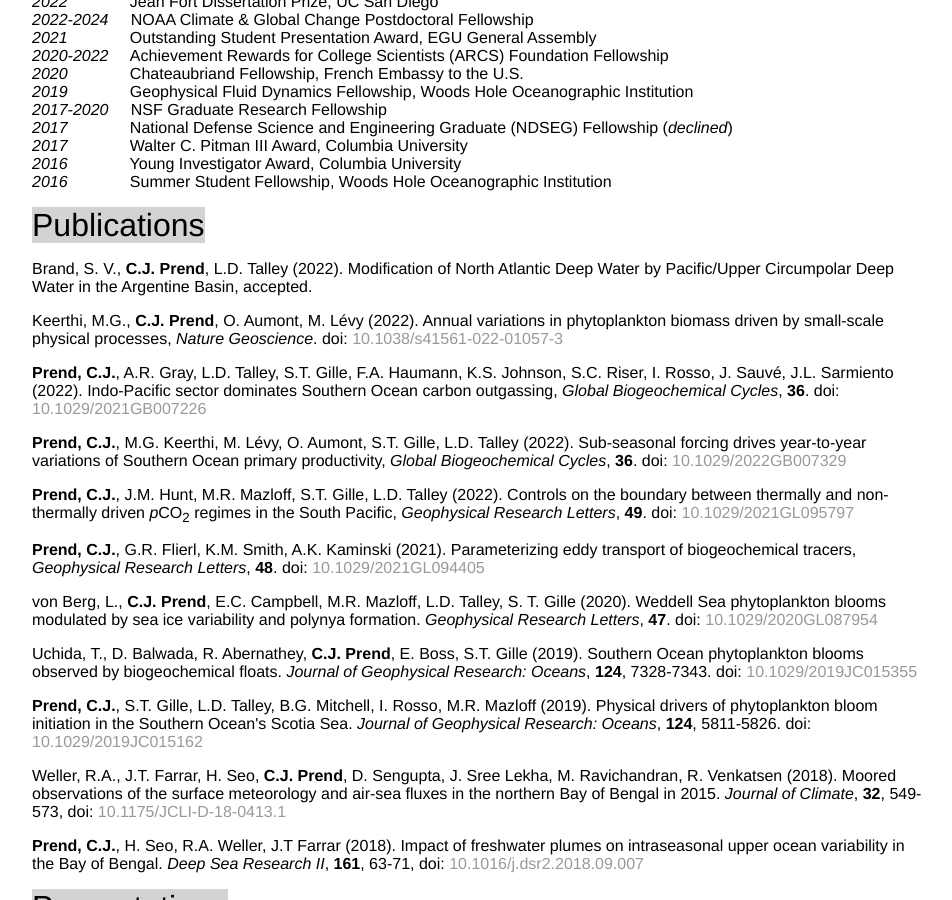
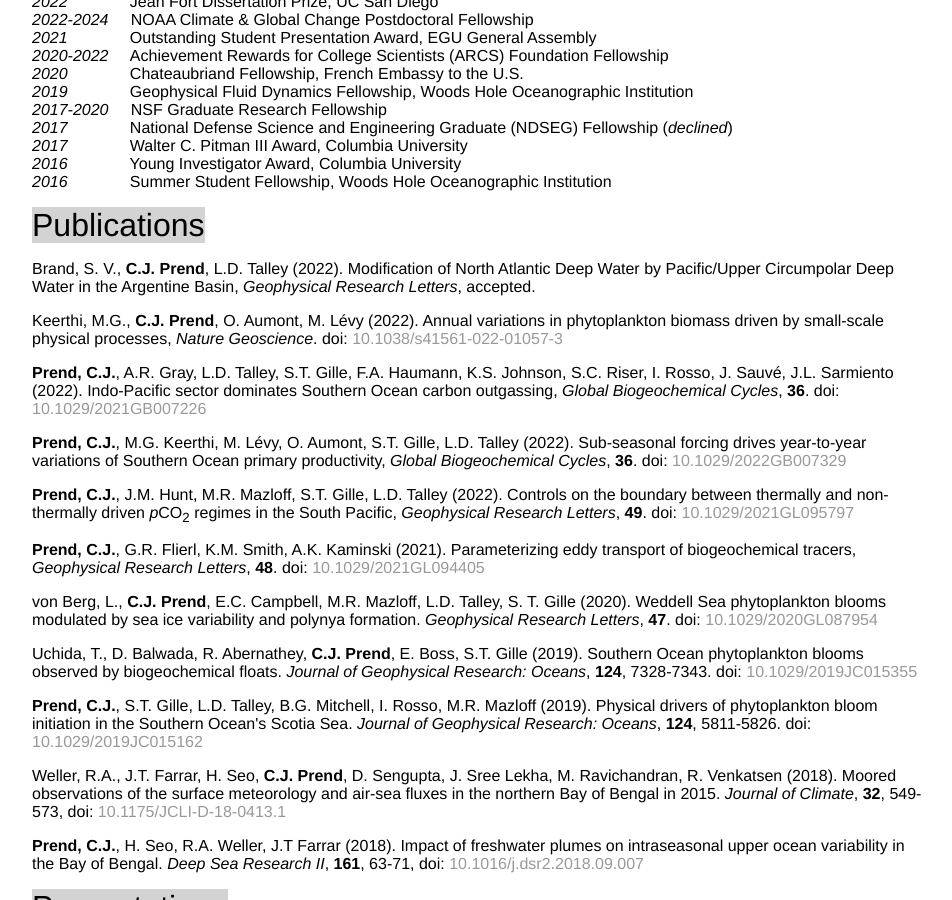
Before and after one commit to cprend/cprend.github.io, a Jekyll site: the page cv/index.html, which Jekyll copies as it is, in a window 1280 px wide and 900 px high, scrolled down 416 px. Shown: the whole window, without its empty margins (160-1112 px from the left). Built offline with Jekyll 4.4.1, drawn with Linux system fonts in a browser that asks for light colours.

Commit message:
Update index.html

```diff
--- a/cv/index.html
+++ b/cv/index.html
@@ -36,7 +36,7 @@
 		<em>2016</em> &nbsp;&nbsp;&nbsp;&nbsp;&nbsp;&nbsp;&nbsp;&nbsp;&nbsp;&nbsp;&nbsp;&nbsp; Young Investigator Award, Columbia University<br/>
 		<em>2016</em> &nbsp;&nbsp;&nbsp;&nbsp;&nbsp;&nbsp;&nbsp;&nbsp;&nbsp;&nbsp;&nbsp;&nbsp; Summer Student Fellowship, Woods Hole Oceanographic Institution</p>
 		<p1>Publications</p1>
-		<p>Brand, S. V., <b>C.J. Prend</b>, L.D. Talley (2022). Modification of North Atlantic Deep Water by Pacific/Upper Circumpolar Deep Water in the Argentine Basin, accepted.</p>
+		<p>Brand, S. V., <b>C.J. Prend</b>, L.D. Talley (2022). Modification of North Atlantic Deep Water by Pacific/Upper Circumpolar Deep Water in the Argentine Basin, <em>Geophysical Research Letters</em>, accepted.</p>
 		<p>Keerthi, M.G., <b>C.J. Prend</b>, O. Aumont, M. L&eacutevy (2022). Annual variations in phytoplankton biomass driven by small-scale physical processes, <em>Nature Geoscience</em>. doi: <a href="https://www.nature.com/articles/s41561-022-01057-3">10.1038/s41561-022-01057-3</a></p>
 		<p><b>Prend, C.J.</b>, A.R. Gray, L.D. Talley, S.T. Gille, F.A. Haumann, K.S. Johnson, S.C. Riser, I. Rosso, J. Sauv&eacute, J.L. Sarmiento (2022). Indo-Pacific sector dominates Southern Ocean carbon outgassing, <em>Global Biogeochemical Cycles</em>, <b>36</b>. doi: <a href="https://agupubs.onlinelibrary.wiley.com/doi/10.1029/2021GB007226">10.1029/2021GB007226</a></p>
 		<p><b>Prend, C.J.</b>, M.G. Keerthi, M. L&eacutevy, O. Aumont, S.T. Gille, L.D. Talley (2022). Sub-seasonal forcing drives year-to-year variations of Southern Ocean primary productivity, <em>Global Biogeochemical Cycles</em>, <b>36</b>. doi: <a href="https://agupubs.onlinelibrary.wiley.com/doi/10.1029/2022GB007329">10.1029/2022GB007329</a></p>
```
